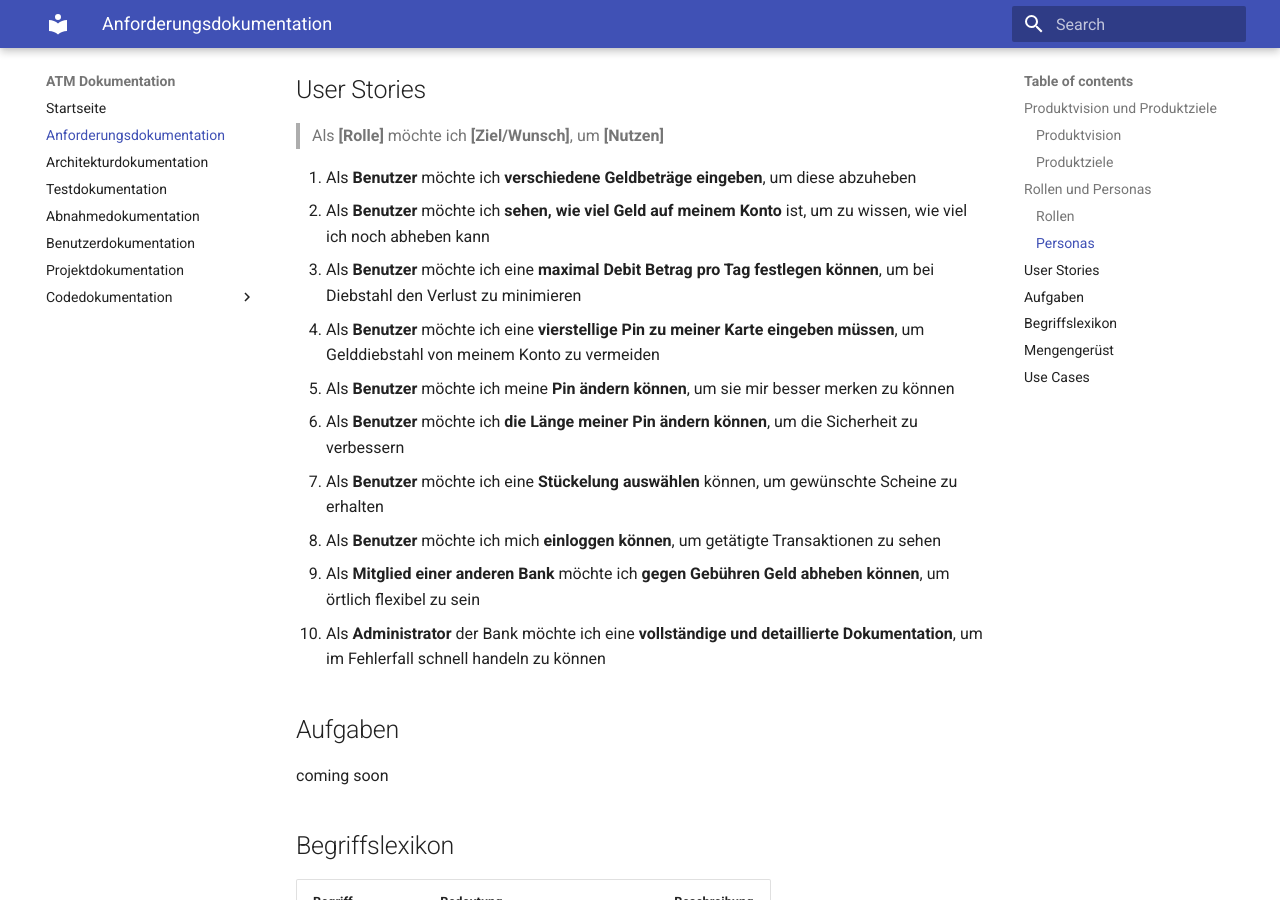
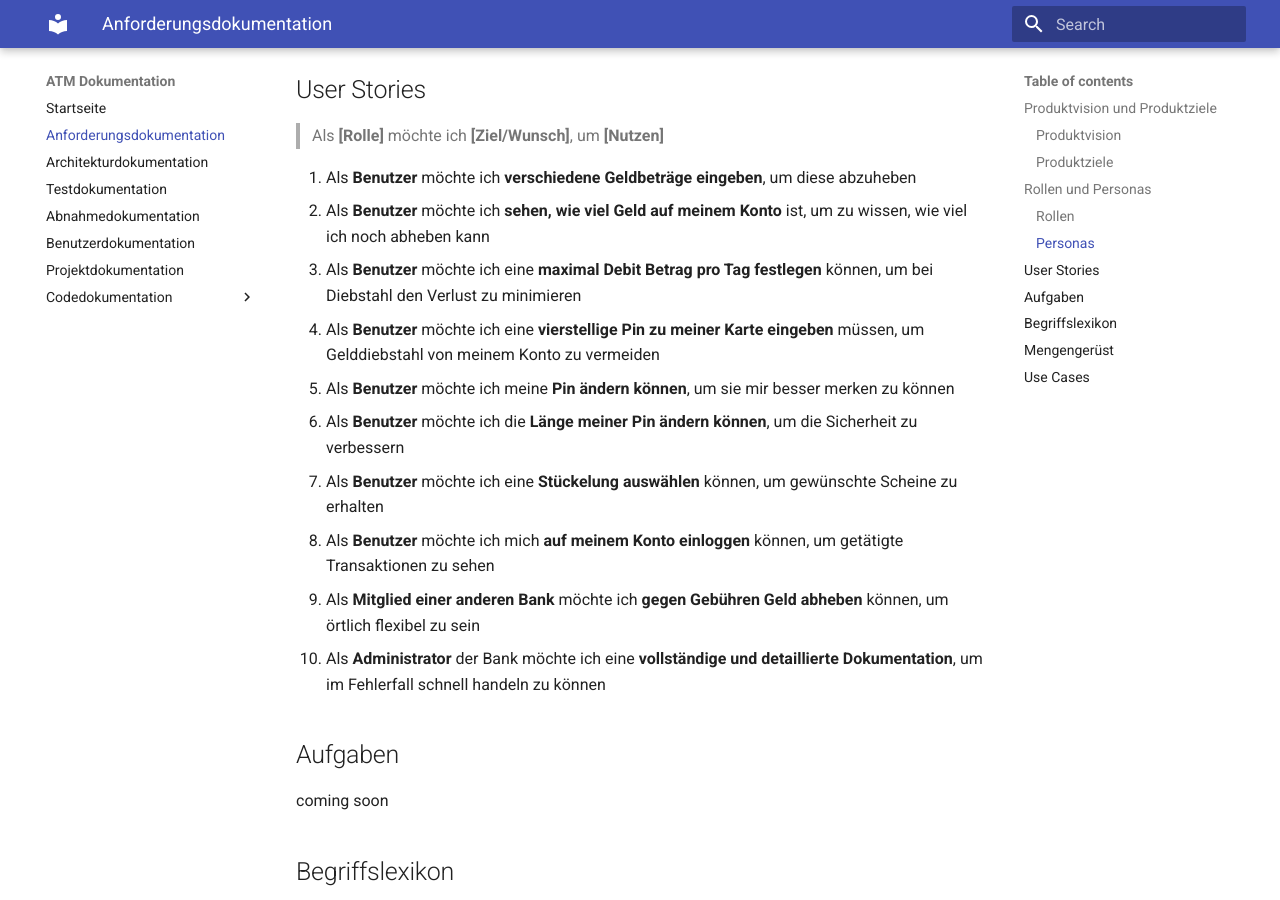
Before and after one commit to Halfpipe-SD/ATM, an MkDocs documentation site: the page built from docs/docs/requirements-docs.md, in a window 1280 px wide and 900 px high, scrolled down 2802 px. Built offline with MkDocs 1.6.1 and Material for MkDocs 9.7.7, drawn with Linux system fonts in a browser that asks for light colours.

Commit message:
Update requirements-docs.md

```diff
--- a/docs/docs/requirements-docs.md
+++ b/docs/docs/requirements-docs.md
@@ -77,13 +77,13 @@ Die Aufgabe unseres Teams ist es den bereits vorhandenen Code so zu überarbeite
 
 1. Als **Benutzer** möchte ich **verschiedene Geldbeträge eingeben**, um diese abzuheben
 2. Als **Benutzer** möchte ich **sehen, wie viel Geld auf meinem Konto** ist, um zu wissen, wie viel ich noch abheben kann
-3. Als **Benutzer** möchte ich eine **maximal Debit Betrag pro Tag festlegen können**, um bei Diebstahl den Verlust zu minimieren
-4. Als **Benutzer** möchte ich eine **vierstellige Pin zu meiner Karte eingeben müssen**, um Gelddiebstahl von meinem Konto zu vermeiden
+3. Als **Benutzer** möchte ich eine **maximal Debit Betrag pro Tag festlegen** können, um bei Diebstahl den Verlust zu minimieren
+4. Als **Benutzer** möchte ich eine **vierstellige Pin zu meiner Karte eingeben** müssen, um Gelddiebstahl von meinem Konto zu vermeiden
 5. Als **Benutzer** möchte ich meine **Pin ändern können**, um sie mir besser merken zu können
-6. Als **Benutzer** möchte ich **die Länge meiner Pin ändern können**, um die Sicherheit zu verbessern
+6. Als **Benutzer** möchte ich die **Länge meiner Pin ändern können**, um die Sicherheit zu verbessern
 7. Als **Benutzer** möchte ich eine **Stückelung auswählen** können, um gewünschte Scheine zu erhalten
-8. Als **Benutzer** möchte ich mich **einloggen können**, um getätigte Transaktionen zu sehen
-9. Als **Mitglied einer anderen Bank** möchte ich **gegen Gebühren Geld abheben können**, um örtlich flexibel zu sein
+8. Als **Benutzer** möchte ich mich **auf meinem Konto einloggen** können, um getätigte Transaktionen zu sehen
+9. Als **Mitglied einer anderen Bank** möchte ich **gegen Gebühren Geld abheben** können, um örtlich flexibel zu sein
 10. Als **Administrator** der Bank möchte ich eine **vollständige und detaillierte Dokumentation**, um im Fehlerfall schnell handeln zu können
 
 
```
